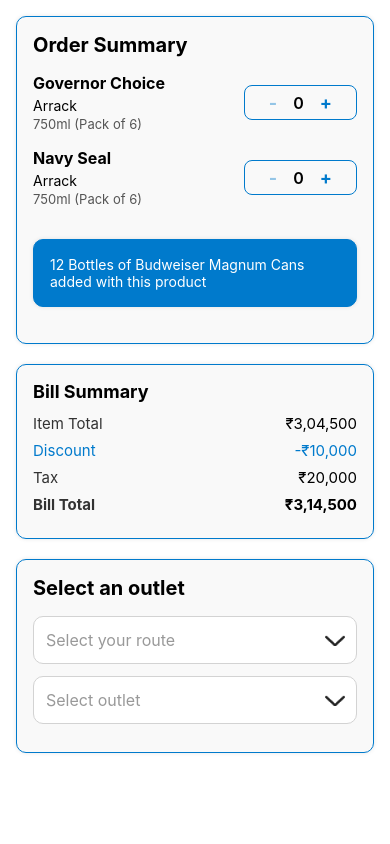
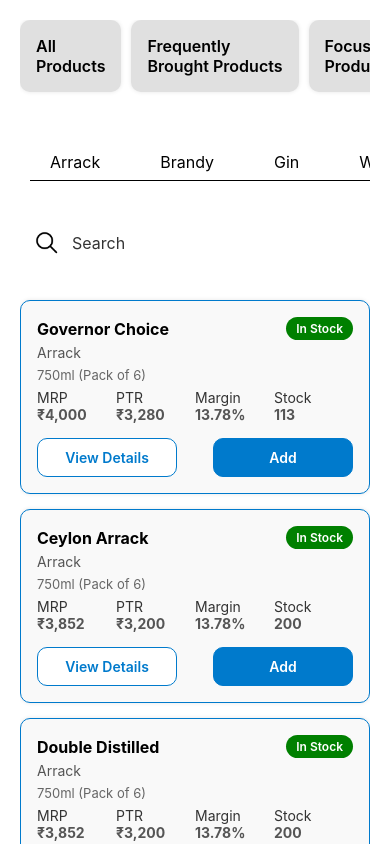
Before and after one commit to hariniss12345/Charts, a React Native app: screen / in a window 390 px wide. Shown: the top 844 px of the page. Built offline with nearby package versions, Linux system fonts and the light colour scheme.

Commit message:
refactor: updated products component

```diff
--- a/App.js
+++ b/App.js
@@ -15,8 +15,8 @@
       <DoughnutChart/> */}
       {/* <Goals/> */}
       {/* <Profile/> */}
-      {/* <Products/> */}
-      <OrderSummary/>
+      <Products/>
+      {/* <OrderSummary/>  */}
       </ScrollView>
     </View>
   )
--- a/src/ReusableComponents/QuantitySelector.js
+++ b/src/ReusableComponents/QuantitySelector.js
@@ -8,7 +8,7 @@
     const [quantity, setQuantity] = useState(initialQuantity);
 
     useEffect(() => {
-        setQuantity(initialQuantity); // in case parent updates initial quantity
+        setQuantity(initialQuantity);
     }, [initialQuantity]);
 
     const handleIncrement = () => {
--- a/src/components/OrderSummary.js
+++ b/src/components/OrderSummary.js
@@ -230,7 +230,7 @@
   return (
     <FlatList
       style={styles.container}
-      data={[]} // data is rendered manually in ListHeader
+      data={[]}
       keyExtractor={(item, index) => index.toString()}
       renderItem={null}
       ListHeaderComponent={ListHeader}
--- a/src/components/Products.js
+++ b/src/components/Products.js
@@ -9,7 +9,7 @@
 } from "react-native";
 import DataRow from "../ReusableComponents/DataRow";
 import QuantitySelector from "../ReusableComponents/QuantitySelector";
-
+import Card from "../ReusableComponents/Card";
 
 export function Products() {
     const data = {
@@ -36,29 +36,50 @@
                 { label: "Stock", value: "113" },
             ],
         },
+        {
+            title: "Ceylon Arrack",
+            subtitle: "Arrack",
+            description: "750ml (Pack of 6)",
+            dataSets: [
+                { label: "MRP", value: "\u20B93,852" },
+                { label: "PTR", value: "\u20B93,200" },
+                { label: "Margin", value: "13.78%" },
+                { label: "Stock", value: "200" },
+            ],
+        },
+        {
+            title: "Double Distilled",
+            subtitle: "Arrack",
+            description: "750ml (Pack of 6)",
+            dataSets: [
+                { label: "MRP", value: "\u20B93,852" },
+                { label: "PTR", value: "\u20B93,200" },
+                { label: "Margin", value: "13.78%" },
+                { label: "Stock", value: "200" },
+            ],
+        },
+        {
+            title: "Navy Seal",
+            subtitle: "Arrack",
+            description: "750ml (Pack of 6)",
+            dataSets: [
+                { label: "MRP", value: "\u20B93,852" },
+                { label: "PTR", value: "\u20B93,200" },
+                { label: "Margin", value: "13.78%" },
+                { label: "Stock", value: "200" },
+            ],
+        },
     ];
 
     const [quantity, setQuantity] = useState(0);
     const [isAdded, setIsAdded] = useState(false);
     const [selectedItem, setSelectedItem] = useState(null);
+    const [selectedTitle, setSelectedTitle] = useState(null);
 
     const handleAddClick = () => {
         setIsAdded(true);
         setQuantity(1);
     };
-
-    // const handleIncrement = () => {
-    //     setQuantity((prev) => prev + 1);
-    // };
-
-    // const handleDecrement = () => {
-    //     if (quantity > 1) {
-    //         setQuantity((prev) => prev - 1);
-    //     } else {
-    //         setIsAdded(false);
-    //         setQuantity(0);
-    //     }
-    // };
 
     return (
         <ScrollView style={styles.container}>
@@ -68,11 +89,20 @@
                         const firstSpaceIndex = item.indexOf(" ");
                         const firstWord = firstSpaceIndex !== -1 ? item.slice(0, firstSpaceIndex) : item;
                         const rest = firstSpaceIndex !== -1 ? item.slice(firstSpaceIndex + 1) : "";
-                        return (
-                            <View key={index} style={styles.card}>
-                                <Text style={styles.firstLine}>{firstWord}</Text>
-                                <Text style={styles.secondLine}>{rest}</Text>
-                            </View>
+                        const isSelected = selectedTitle === item;
+
+                        return (<Card key={index} style={{ backgroundColor: selectedTitle === item ? "red" : "#E0E0E0", marginRight: 10, borderWidth: 0 }}>
+                            <TouchableOpacity onPress={() => setSelectedTitle(item)} className="flex-col justify-center items-center px-3 py-2">
+                                <Text style={{ fontWeight: '600', fontSize: 16, color: selectedTitle === item ? 'white' : 'black' }}>
+                                    {firstWord}
+                                </Text>
+                                <Text style={{ fontWeight: '600', fontSize: 16, color: selectedTitle === item ? 'white' : 'black' }}>
+                                    {rest}
+                                </Text>
+
+                            </TouchableOpacity>
+                        </Card>
+
                         );
                     })}
                 </View>
@@ -89,9 +119,7 @@
                                 selectedItem === item && styles.selectedNameItem,
                             ]}
                         >
-                            <Text style={styles.nameText}>
-                                {item}
-                            </Text>
+                            <Text style={styles.nameText}>{item}</Text>
                         </TouchableOpacity>
                     ))}
                 </View>
@@ -111,8 +139,13 @@
 
             <View style={{ marginTop: 30 }}>
                 {product.map((item, index) => (
-                    <View key={index} style={styles.productCard}>
-                        <Text style={styles.productTitle}>{item.title}</Text>
+                    <Card key={index} style={{ marginBottom: 15 }}>
+                        <View style={styles.titleRow}>
+                            <Text style={styles.productTitle}>{item.title}</Text>
+                            <View style={styles.inStockBadge}>
+                                <Text style={styles.inStockText}>In Stock</Text>
+                            </View>
+                        </View>
                         <Text style={styles.productSubtitle}>{item.subtitle}</Text>
                         <Text style={styles.productDesc}>{item.description}</Text>
                         <DataRow data={item.dataSets} />
@@ -122,6 +155,15 @@
                                 Add 10 quantity to get a discount 10% on total item bill
                             </Text>
                         )}
+
+                        {selectedTitle === "Free Products" && (
+                            <Card style={{marginTop:10,backgroundColor:'#007ACC'}}>
+                            <Text style={{ color: 'white' }}>
+                                Get 12 Bottles of Budweiser Magnum Cans free with every 6 packs.
+                            </Text>
+                            </Card>
+                        )}
+
 
                         <View style={styles.buttonRow}>
                             <TouchableOpacity style={styles.actionButton}>
@@ -137,13 +179,12 @@
                                 </TouchableOpacity>
                             ) : (
                                 <QuantitySelector
-                                    initialQuantity={quantity}
+                                    initialQuantity={0}
                                     onChange={(newQty) => setQuantity(newQty)}
                                 />
-
                             )}
                         </View>
-                    </View>
+                    </Card>
                 ))}
             </View>
         </ScrollView>
@@ -157,27 +198,26 @@
     row: {
         flexDirection: "row",
         alignItems: "center",
+        flexWrap: "wrap",
     },
-    card: {
-        backgroundColor: "#D3D3D3",
-        paddingVertical: 10,
-        paddingHorizontal: 12,
-        borderRadius: 10,
+    cardWrapper: {
         marginRight: 10,
-        width: 120,
-        height: 80,
-        justifyContent: "center",
-        alignItems: "center",
-        elevation: 3,
+    },
+    selectedCard: {
+        backgroundColor: "red",
     },
     firstLine: {
         color: "black",
         fontSize: 12,
+        textAlign: "center",
     },
     secondLine: {
         color: "black",
         fontSize: 12,
         textAlign: "center",
+    },
+    selectedText: {
+        color: "white",
     },
     nameItem: {
         marginHorizontal: 10,
@@ -204,13 +244,6 @@
         padding: 12,
         elevation: 3,
         marginTop: 20,
-    },
-    productCard: {
-        backgroundColor: "#f9f9f9",
-        borderRadius: 12,
-        padding: 16,
-        marginBottom: 20,
-        elevation: 4,
     },
     productTitle: {
         fontSize: 16,
@@ -249,33 +282,30 @@
         color: "#007ACC",
         fontWeight: "600",
     },
-    quantityContainer: {
-        flexDirection: "row",
-        alignItems: "center",
-        gap: 10,
-        borderWidth: 1,
-        borderColor: "#007ACC",
-        paddingHorizontal: 16,
-        paddingVertical: 6,
-        borderRadius: 8,
-    },
-    quantityButton: {
-        fontSize: 18,
-        fontWeight: "bold",
-        color: "#007ACC",
-        paddingHorizontal: 8,
-    },
-    quantityText: {
-        fontSize: 16,
-        fontWeight: "600",
-        color: "#000",
-    },
     separator: {
         marginVertical: 15,
         borderBottomColor: 'black',
-        borderBottomWidth: StyleSheet.hairlineWidth,
-        width: '100%',
+        borderBottomWidth: 1,
         marginTop: -1,
         marginLeft: 10
     },
+    titleRow: {
+        flexDirection: 'row',
+        justifyContent: 'space-between',
+        alignItems: 'center',
+    },
+
+    inStockBadge: {
+        backgroundColor: 'green',
+        borderRadius: 12,
+        paddingHorizontal: 10,
+        paddingVertical: 4,
+    },
+
+    inStockText: {
+        color: 'white',
+        fontSize: 12,
+        fontWeight: '600',
+    },
+
 });
```
